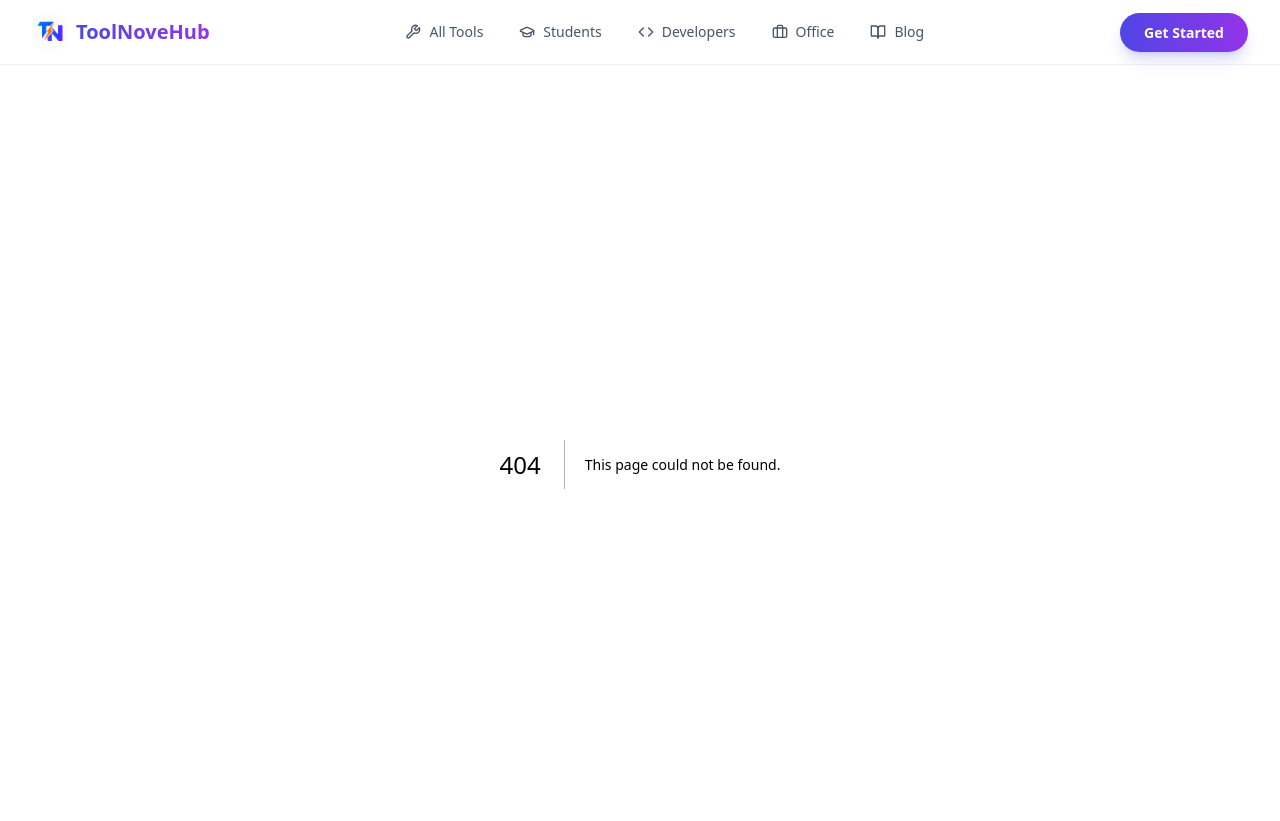
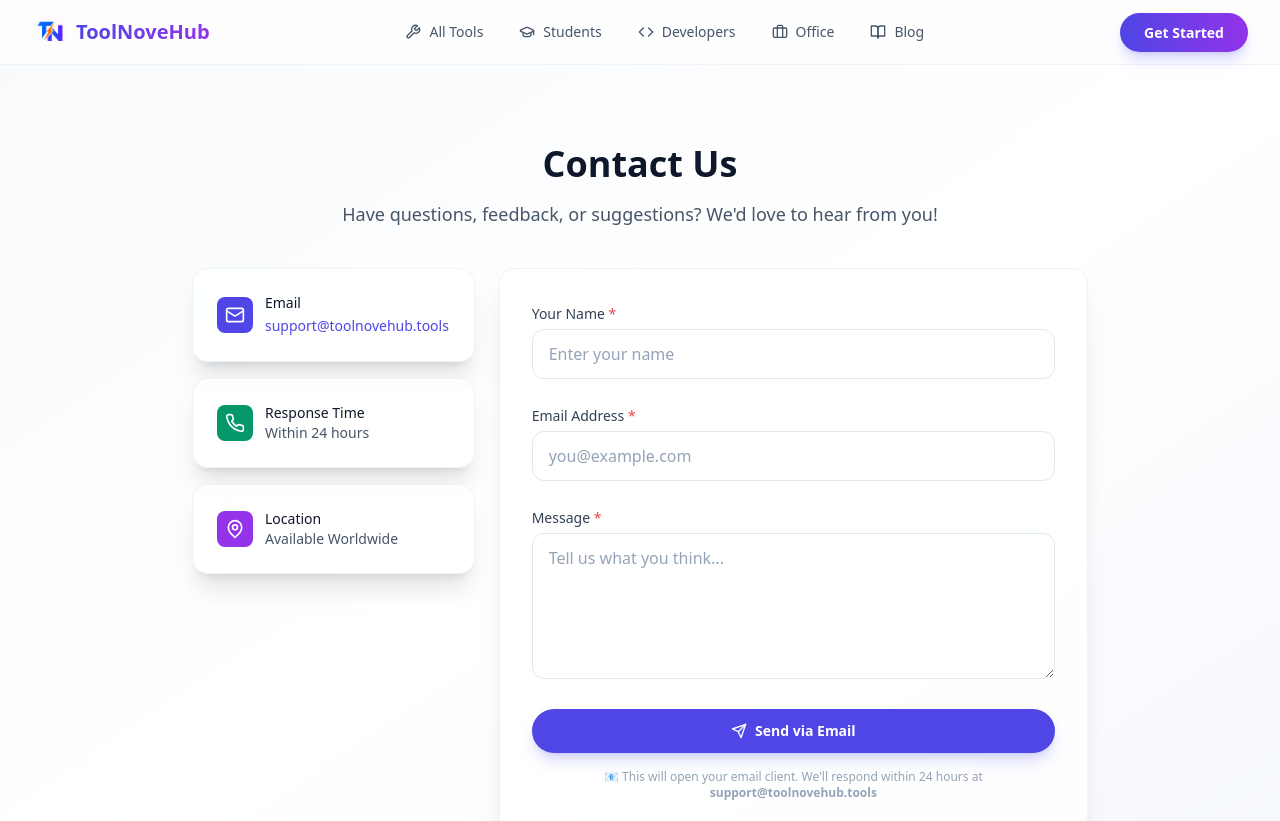
Before and after one commit to sprajeshofficial-wq/ToolNoveHub, a Next.js app: page /contact in a window 1280 px wide. Before the commit this address had no page. Shown: the top 821 px of the page. Built offline with nearby package versions, Linux system fonts and the light colour scheme.

Commit message:
🐛 Fix build: Add 'use client' to Footer and Contact page

```diff
--- /dev/null
+++ b/app/contact/page.tsx
@@ -0,0 +1,203 @@
+'use client';
+
+import { useState } from 'react';
+import Link from 'next/link';
+import { Mail, Phone, MapPin, Send, CheckCircle, AlertCircle } from 'lucide-react';
+
+export default function ContactPage() {
+  const [formData, setFormData] = useState({
+    name: '',
+    email: '',
+    message: '',
+  });
+  const [status, setStatus] = useState<'idle' | 'sending' | 'success' | 'error'>('idle');
+  const [submitted, setSubmitted] = useState(false);
+
+  const handleSubmit = async (e: React.FormEvent) => {
+    e.preventDefault();
+
+    if (!formData.name || !formData.email || !formData.message) {
+      setStatus('error');
+      setTimeout(() => setStatus('idle'), 3000);
+      return;
+    }
+
+    setStatus('sending');
+
+    try {
+      const subject = encodeURIComponent(`Contact from ${formData.name} via ToolNoveHub`);
+      const body = encodeURIComponent(
+        `Name: ${formData.name}\nEmail: ${formData.email}\n\nMessage:\n${formData.message}\n\n---\nSent from ToolNoveHub Contact Form`
+      );
+
+      window.location.href = `mailto:support@toolnovehub.tools?subject=${subject}&body=${body}`;
+
+      setStatus('success');
+      setFormData({ name: '', email: '', message: '' });
+      setSubmitted(true);
+      setTimeout(() => {
+        setStatus('idle');
+        setSubmitted(false);
+      }, 5000);
+    } catch {
+      setStatus('error');
+      setTimeout(() => setStatus('idle'), 3000);
+    }
+  };
+
+  return (
+    <div className="min-h-screen py-20 px-4 bg-gradient-to-br from-slate-50 via-white to-indigo-50/30">
+      <div className="mx-auto max-w-4xl">
+        <div className="text-center mb-10">
+          <h1 className="text-4xl font-bold text-slate-900">Contact Us</h1>
+          <p className="mt-4 text-lg text-slate-600 max-w-2xl mx-auto">
+            Have questions, feedback, or suggestions? We'd love to hear from you!
+          </p>
+        </div>
+
+        {/* Success Message */}
+        {status === 'success' && (
+          <div className="mb-6 rounded-2xl bg-emerald-50 p-4 border border-emerald-200 flex items-center gap-3">
+            <CheckCircle className="h-6 w-6 text-emerald-500 flex-shrink-0" />
+            <div>
+              <p className="font-medium text-emerald-700">Email Client Opened!</p>
+              <p className="text-sm text-emerald-600">Please send the message to complete.</p>
+            </div>
+          </div>
+        )}
+
+        {/* Error Message */}
+        {status === 'error' && (
+          <div className="mb-6 rounded-2xl bg-red-50 p-4 border border-red-200 flex items-center gap-3">
+            <AlertCircle className="h-6 w-6 text-red-500 flex-shrink-0" />
+            <div>
+              <p className="font-medium text-red-700">Please Fill All Fields</p>
+              <p className="text-sm text-red-600">All fields are required to send a message.</p>
+            </div>
+          </div>
+        )}
+
+        <div className="grid grid-cols-1 md:grid-cols-3 gap-6">
+          {/* Contact Info */}
+          <div className="md:col-span-1 space-y-4">
+            <div className="rounded-2xl bg-white/80 backdrop-blur-sm border border-slate-200/50 p-6 shadow-xl">
+              <div className="flex items-center gap-3">
+                <div className="rounded-lg bg-indigo-600 p-2">
+                  <Mail className="h-5 w-5 text-white" />
+                </div>
+                <div>
+                  <p className="text-sm font-medium text-slate-900">Email</p>
+                  <a
+                    href="mailto:support@toolnovehub.tools"
+                    className="text-sm text-indigo-600 hover:underline"
+                  >
+                    support@toolnovehub.tools
+                  </a>
+                </div>
+              </div>
+            </div>
+
+            <div className="rounded-2xl bg-white/80 backdrop-blur-sm border border-slate-200/50 p-6 shadow-xl">
+              <div className="flex items-center gap-3">
+                <div className="rounded-lg bg-emerald-600 p-2">
+                  <Phone className="h-5 w-5 text-white" />
+                </div>
+                <div>
+                  <p className="text-sm font-medium text-slate-900">Response Time</p>
+                  <p className="text-sm text-slate-600">Within 24 hours</p>
+                </div>
+              </div>
+            </div>
+
+            <div className="rounded-2xl bg-white/80 backdrop-blur-sm border border-slate-200/50 p-6 shadow-xl">
+              <div className="flex items-center gap-3">
+                <div className="rounded-lg bg-purple-600 p-2">
+                  <MapPin className="h-5 w-5 text-white" />
+                </div>
+                <div>
+                  <p className="text-sm font-medium text-slate-900">Location</p>
+                  <p className="text-sm text-slate-600">Available Worldwide</p>
+                </div>
+              </div>
+            </div>
+          </div>
+
+          {/* Contact Form */}
+          <div className="md:col-span-2">
+            <div className="rounded-2xl bg-white/80 backdrop-blur-sm border border-slate-200/50 p-8 shadow-xl">
+              <form onSubmit={handleSubmit} className="space-y-6">
+                <div>
+                  <label className="text-sm font-medium text-slate-700">
+                    Your Name <span className="text-red-500">*</span>
+                  </label>
+                  <input
+                    type="text"
+                    placeholder="Enter your name"
+                    className="input-field mt-1"
+                    value={formData.name}
+                    onChange={(e) => setFormData({ ...formData, name: e.target.value })}
+                    required
+                    disabled={status === 'sending'}
+                  />
+                </div>
+
+                <div>
+                  <label className="text-sm font-medium text-slate-700">
+                    Email Address <span className="text-red-500">*</span>
+                  </label>
+                  <input
+                    type="email"
+                    placeholder="you@example.com"
+                    className="input-field mt-1"
+                    value={formData.email}
+                    onChange={(e) => setFormData({ ...formData, email: e.target.value })}
+                    required
+                    disabled={status === 'sending'}
+                  />
+                </div>
+
+                <div>
+                  <label className="text-sm font-medium text-slate-700">
+                    Message <span className="text-red-500">*</span>
+                  </label>
+                  <textarea
+                    placeholder="Tell us what you think..."
+                    className="textarea-field mt-1"
+                    rows={5}
+                    value={formData.message}
+                    onChange={(e) => setFormData({ ...formData, message: e.target.value })}
+                    required
+                    disabled={status === 'sending'}
+                  />
+                </div>
+
+                <button
+                  type="submit"
+                  className="w-full btn-primary"
+                  disabled={status === 'sending'}
+                >
+                  {status === 'sending' ? (
+                    <div className="flex items-center justify-center gap-2">
+                      <div className="h-4 w-4 animate-spin rounded-full border-2 border-white border-t-transparent" />
+                      Opening Email...
+                    </div>
+                  ) : (
+                    <>
+                      <Send className="mr-2 h-4 w-4" />
+                      Send via Email
+                    </>
+                  )}
+                </button>
+              </form>
+
+              <p className="mt-4 text-center text-xs text-slate-400">
+                📧 This will open your email client. We'll respond within 24 hours at{' '}
+                <strong>support@toolnovehub.tools</strong>
+              </p>
+            </div>
+          </div>
+        </div>
+      </div>
+    </div>
+  );
+}
```
